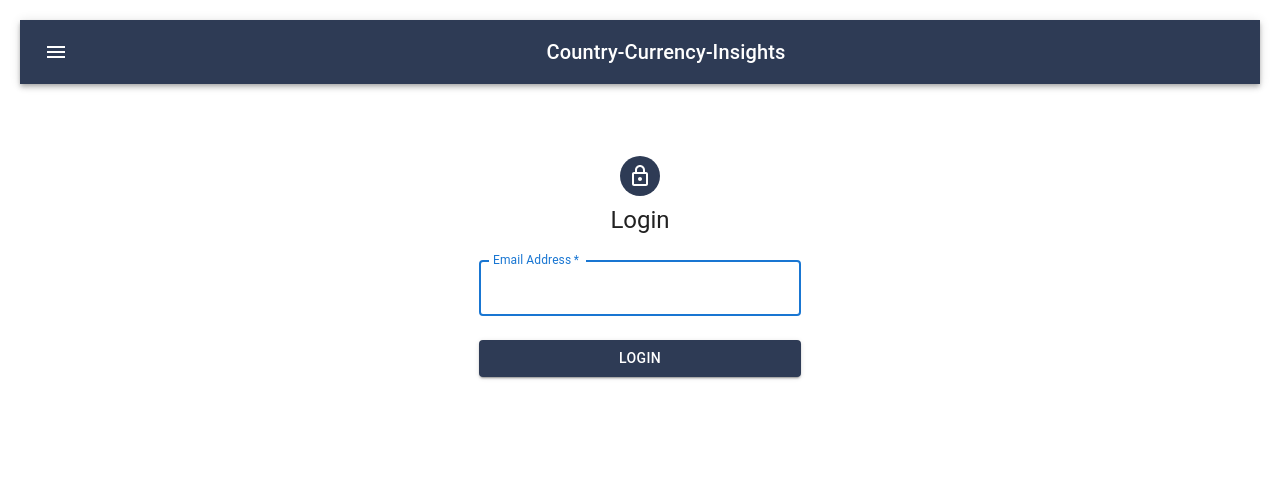
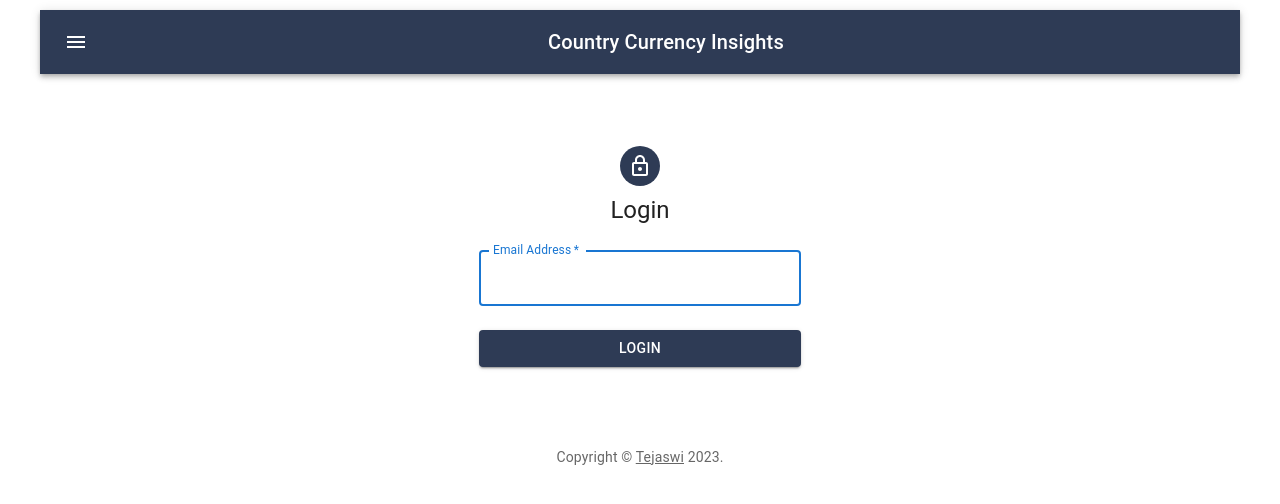
Before and after one commit to tejav27/country-currency-insights, a React (Create React App) app in the folder frontend/: page / in a window 1280 px wide. Shown: the top 504 px of the page. Built offline with nearby package versions, Linux system fonts and the light colour scheme.

Commit message:
Add Footer and refactoring improvements

```diff
--- a/frontend/src/App.css
+++ b/frontend/src/App.css
@@ -1,4 +1,4 @@
 .App {
   text-align: center;
-  margin: 20px;
+  margin: 10px 40px;
 }
--- a/frontend/src/components/AmountBar.jsx
+++ b/frontend/src/components/AmountBar.jsx
@@ -8,13 +8,11 @@ const AmountBar = () => {
 
   const handleAmountChange = (event) => {
     const value = event.target.value;
-    if (
-      value === "" ||
-      (Number.isInteger(parseFloat(value)) && parseFloat(value) > 0)
-    ) {
+    if (/^\d+$/.test(value) && parseInt(value) > 0) {
       setAmount(value);
       setError(false);
     } else {
+      setAmount(value);
       setError(true);
     }
   };
--- /dev/null
+++ b/frontend/src/components/Footer.jsx
@@ -0,0 +1,34 @@
+import React from "react";
+import Typography from "@mui/material/Typography";
+import Link from "@mui/material/Link";
+
+const Footer = () => {
+  function Copyright(props) {
+    return (
+      <Typography
+        variant="body2"
+        color="text.secondary"
+        align="center"
+        {...props}
+      >
+        {"Copyright © "}
+        <Link
+          color="inherit"
+          href="https://github.com/tejav27?tab=stars"
+          target="blank"
+        >
+          Tejaswi
+        </Link>{" "}
+        {new Date().getFullYear()}
+        {"."}
+      </Typography>
+    );
+  }
+  return (
+    <div>
+      <Copyright sx={{ mt: 8, mb: 4 }} />
+    </div>
+  );
+};
+
+export default Footer;
--- a/frontend/src/components/Header.jsx
+++ b/frontend/src/components/Header.jsx
@@ -25,7 +25,7 @@ export default function Header() {
             <MenuIcon />
           </IconButton>
           <Typography variant="h6" component="div" sx={{ flexGrow: 1 }}>
-            Country-Currency-Insights
+            Country Currency Insights
           </Typography>
           {token && <Button color="inherit" onClick={logout}>Logout</Button>}
         </Toolbar>
--- a/frontend/src/components/LoginCard.jsx
+++ b/frontend/src/components/LoginCard.jsx
@@ -83,7 +83,7 @@ function LogIn() {
               autoComplete="email"
               autoFocus
               error={emailError}
-              helperText={emailError ? "Invalid email" : ""}
+              helperText={emailError ? "Please enter a valid email" : ""}
               onChange={(e) => {
                 setEmail(e.target.value);
                 setEmailError(false);
--- a/frontend/src/components/SearchBar.jsx
+++ b/frontend/src/components/SearchBar.jsx
@@ -7,9 +7,8 @@ import { AuthContext } from "../context/AuthContext";
 import { CountryCurrencyContext } from "../context/CountryCurrencyContext";
 
 const SearchBar = () => {
-  const [countries, setCountries] = useState([]);
   const { token } = useContext(AuthContext);
-  const { setAllCountryNames, setSelectedCountry } = useContext(CountryCurrencyContext)
+  const { allCountryNames, setAllCountryNames, setSelectedCountry } = useContext(CountryCurrencyContext)
 
   useEffect(() => {
     const fetchCountries = async () => {
@@ -19,7 +18,6 @@ const SearchBar = () => {
             Authorization: `Bearer ${token}`,
           },
         });
-        setCountries(response.data);
         setAllCountryNames(response.data);
       } catch (error) {
         console.error("Error fetching countries: ", error);
@@ -38,7 +36,7 @@ const SearchBar = () => {
       <Autocomplete
         disablePortal
         id="country-search"
-        options={countries}
+        options={allCountryNames}
         sx={{ width: 300 }}
         onChange={handleCountrySelection}
         renderInput={(params) => (
--- a/frontend/src/components/TableOfCountries.jsx
+++ b/frontend/src/components/TableOfCountries.jsx
@@ -43,7 +43,10 @@ export default function TableOfCountries() {
 
   useEffect(() => {
     // Trigger the API call when selectedCountry changes
-      if (selectedCountry && !rows.some(row => row.countryName === selectedCountry)) {
+    if (
+      selectedCountry &&
+      !rows.some((row) => row.countryName === selectedCountry)
+    ) {
       fetchCountryData(selectedCountry);
     }
   }, [selectedCountry]);
@@ -76,7 +79,7 @@ export default function TableOfCountries() {
             <TableRow>
               <StyledTableCell>Official Name</StyledTableCell>
               <StyledTableCell align="right">Population</StyledTableCell>
-              <StyledTableCell align="right">Currency</StyledTableCell>
+              <StyledTableCell align="right">Currency (Code)</StyledTableCell>
               <StyledTableCell align="right">Exchange Rate</StyledTableCell>
               <StyledTableCell align="right">Conversion Value</StyledTableCell>
             </TableRow>
@@ -98,13 +101,23 @@ export default function TableOfCountries() {
                     {row.exchangeRate}
                   </StyledTableCell>
                   <StyledTableCell align="right">
-                    {amount? amount*row.exchangeRate : "NA"}
+                    {isNaN(amount) ? "NA" : amount * row.exchangeRate}
                   </StyledTableCell>
                 </StyledTableRow>
               ))}
             </TableBody>
           ) : (
-            <p>The list is empty. Add some countries to display</p>
+            <TableBody>
+            <StyledTableRow>
+              <StyledTableCell
+                colSpan={5}
+                align="center"
+                style={{ fontStyle: "italic" }}
+              >
+                No countries to display. Add your favourite countries to the list.
+              </StyledTableCell>
+            </StyledTableRow>
+          </TableBody>
           )}
         </Table>
       </TableContainer>
--- a/frontend/src/views/HomeView.jsx
+++ b/frontend/src/views/HomeView.jsx
@@ -1,18 +1,12 @@
 import Header from "../components/Header";
+import Footer from "../components/Footer";
 import SearchBar from "../components/SearchBar";
 import CustomButton from "../components/Button";
 import AmountBar from "../components/AmountBar";
 import TableOfCountries from "../components/TableOfCountries";
 import styles from "./HomeView.module.css";
-import { CountryCurrencyContext } from "../context/CountryCurrencyContext";
-import { useContext } from "react";
 
 const HomeView = () => {
-  const { selectedCountry } = useContext(CountryCurrencyContext)
-
-  const addCountry = () =>{
-    console.log("from home view", selectedCountry);
-  }
 
   return (
     <div className={styles.homeContainer}>
@@ -21,10 +15,11 @@ const HomeView = () => {
         <SearchBar />
         <AmountBar />
         <div className={styles.buttonContainer}>
-          <CustomButton name="ADD TO FAVORITES" onClick={addCountry} />
+          <CustomButton name="ADD TO FAVORITES" />
         </div>
       </div>
       <TableOfCountries/>
+      <Footer/>
 
     </div>
   );
--- a/frontend/src/views/LoginView.jsx
+++ b/frontend/src/views/LoginView.jsx
@@ -1,11 +1,13 @@
 import React from 'react'
 import Header from '../components/Header'
 import LoginCard from '../components/LoginCard'
+import Footer from '../components/Footer'
 
 const LoginView = () => {
   return (<div>
     <Header/>
     <LoginCard/>
+    <Footer/>
   </div>
   )
 }
```
Also changed, not shown: 1 other file (tests, documents, lock files or other folders).
